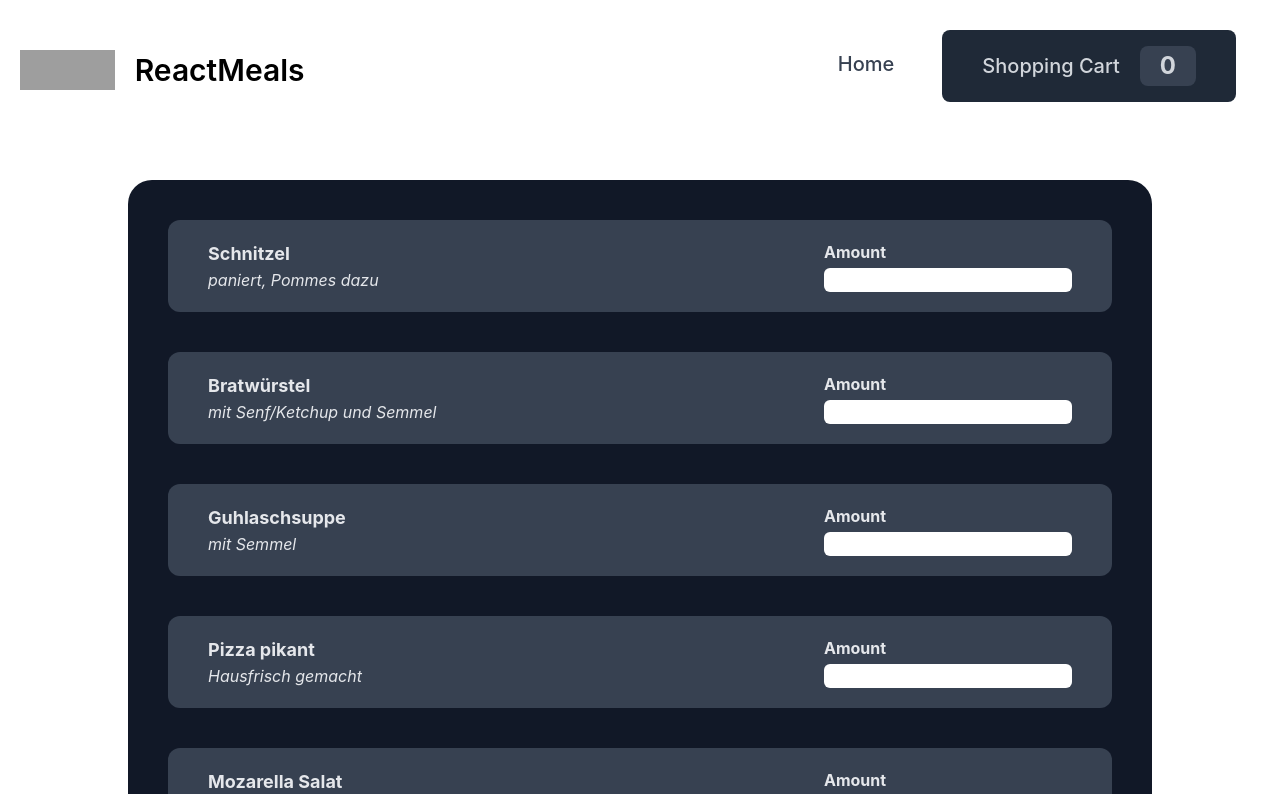
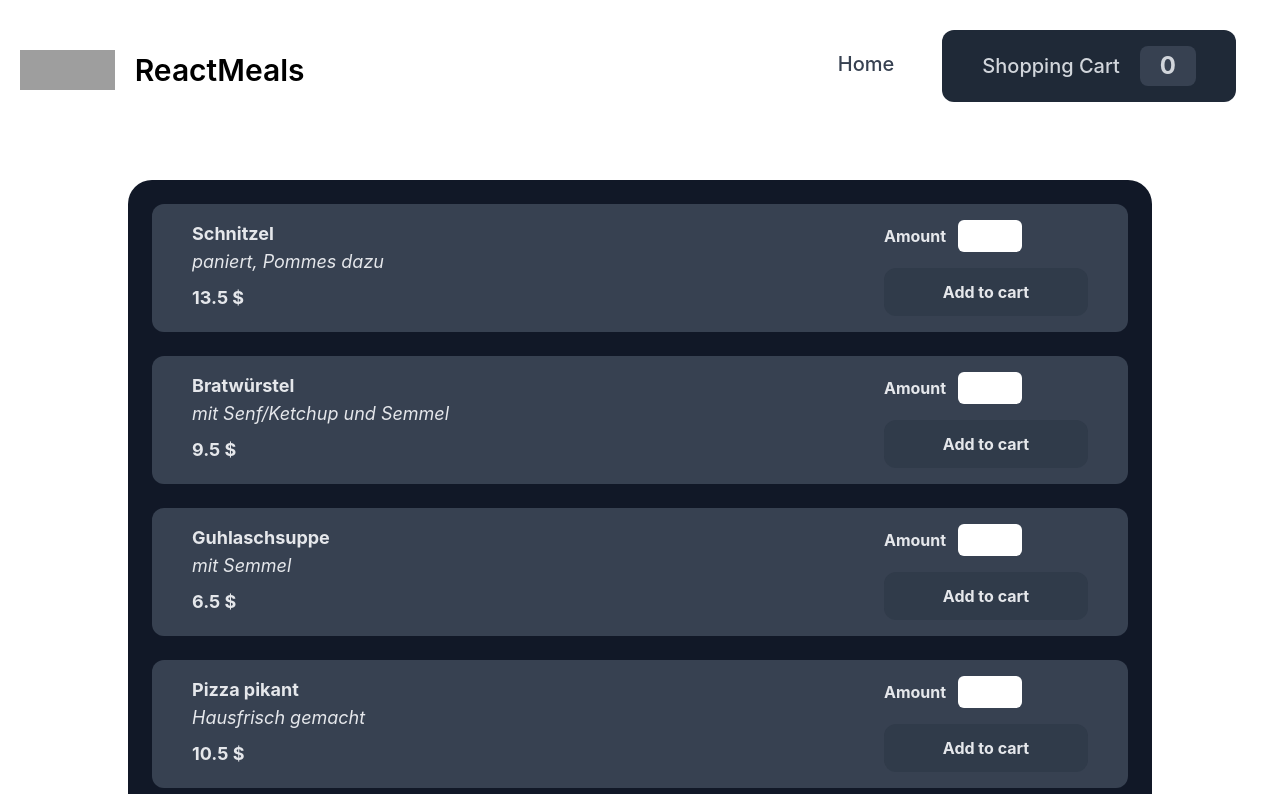
Before and after one commit to Albertleh/food-ordering-app, a React (Create React App) app: page / in a window 1280 px wide. Shown: the top 794 px of the page. Built offline with nearby package versions, Linux system fonts and the light colour scheme; grey boxes are pictures that could not be loaded.

Commit message:
adding item.js functionality

```diff
--- a/src/components/Body/Item.js
+++ b/src/components/Body/Item.js
@@ -1,22 +1,58 @@
-import React from "react";
+import React, { useState } from "react";
 
 // title, description, price, id
 const Item = (props) => {
+  const [quantity, setQuantity] = useState("");
+  const [ButtonDisabled, setButtonDisabled] = useState(true);
+
+  const QuantityHandler = (event) => {
+    let ItemQuantity = event.target.value;
+
+    if (ItemQuantity > 0) {
+      setQuantity(ItemQuantity);
+      setButtonDisabled(false);
+    } else {
+      setButtonDisabled(true);
+    }
+  };
+
+  const SubmitHandler = (event) => {
+    event.preventDefault();
+    setQuantity(quantity);
+    console.log(quantity);
+    setQuantity("");
+  };
+
   return (
-    <li className="flex flex-row justify-center container max-w-full bg-gray-700 rounded-xl py-5 my-5">
-      <div className="text-gray-200 font-bold text-lg w-4/5 flex flex-col justify-start items-start pl-10">
-        {props.title}
-        <div className="font-normal italic text-base">
-            {props.description}
+    <React.Fragment>
+      <li className="flex flex-row justify-center container max-w-full bg-gray-700 rounded-xl py-4 my-3">
+        <div className="text-gray-200 font-bold text-lg w-3/4 flex flex-col justify-start items-start pl-10">
+          {props.title}
+          <div className="font-normal italic text-lg">{props.description}</div>
+          <div className="font-bold pt-2">{props.price} $</div>
         </div>
-      </div>
-      <div className="w-1/5 text-gray-200 flex flex-row justify-end pr-10">
-        <form className="flex flex-col">
-          <label className="pb-1 font-bold">Amount</label>
-          <input className="rounded-md" type="text"></input>
-        </form>
-      </div>
-    </li>
+        <div className="flex flex-col justify-end w-1/4 text-gray-200 pr-10">
+          <form onSubmit={SubmitHandler} className="flex flex-col">
+            <label className="pb-1 font-bold mr-5">
+              Amount
+              <input
+                value={quantity}
+                onChange={QuantityHandler}
+                className="text-gray-900 font-bold rounded-md p-1 w-16 ml-3"
+                type="number"
+              ></input>
+            </label>
+            <button
+              disabled={ButtonDisabled}
+              type="submit"
+              className="disabled:bg-opacity-25 font-bold px-3 py-3 mt-3 bg-gray-800 hover:bg-gray-600  rounded-xl"
+            >
+              Add to cart
+            </button>
+          </form>
+        </div>
+      </li>
+    </React.Fragment>
   );
 };
 
--- a/src/components/Body/ItemList.js
+++ b/src/components/Body/ItemList.js
@@ -43,7 +43,7 @@ const ItemList = () => {
   });
 
   return (
-    <ul className="py-5 px-10 mt-10 flex flex-col justify-center items-center bg-gray-900 rounded-3xl container mx-auto max-w-5xl">
+    <ul className="py-3 px-6 mt-10 flex flex-col justify-center items-center bg-gray-900 rounded-3xl container mx-auto max-w-5xl">
       {content}
     </ul>
   );
--- a/src/components/NavBar/ShoppingCart.js
+++ b/src/components/NavBar/ShoppingCart.js
@@ -1,13 +1,12 @@
 import React from "react";
 
 const ShoppingCart = (props) => {
-
 
   return (
     <button
       href="#"
       className={
-        "flex items-center text-gray-300  bg-gray-800 hover:bg-gray-900 focus:outline-none focus:ring-4 focus:ring-gray-300 font-medium rounded-lg text-xl px-10 py-4 mr-2 mb-2 dark:bg-gray-800 dark:hover:bg-gray-600 dark:focus:ring-gray-600 dark:border-gray-700"
+        "flex items-center text-gray-300  bg-gray-800 hover:bg-gray-900 focus:outline-none focus:ring-4 focus:ring-gray-300 font-medium rounded-xl text-xl px-10 py-4 mr-2 mb-2 dark:bg-gray-800 dark:hover:bg-gray-600 dark:focus:ring-gray-600 dark:border-gray-700"
       }
     >
       Shopping Cart
```
Also changed, not shown: src/App.js (line endings or trailing spaces).
